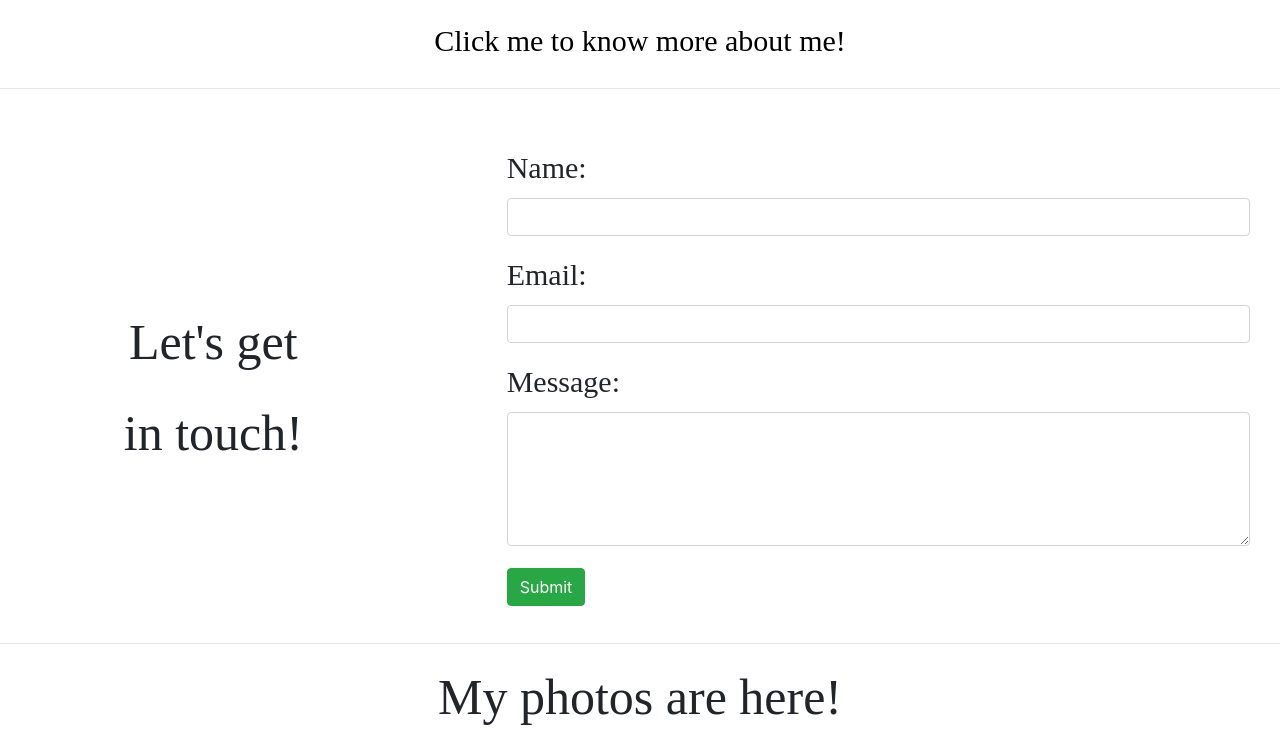
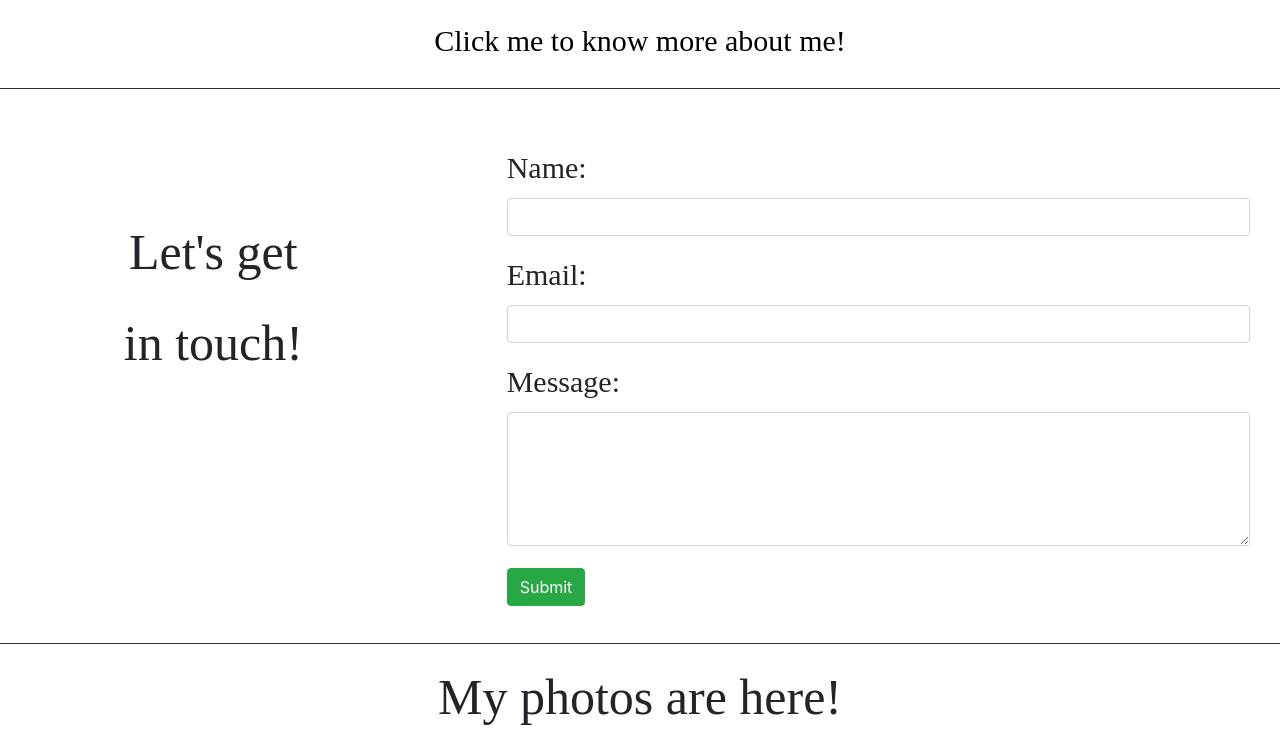
Before and after one commit to kp1181/kp1181.github.io, a plain HTML site: page index.html in a window 1280 px wide. Shown: the part 783-1531 px from the top of the page. Drawn offline with nearby package versions, Linux system fonts and the light colour scheme; a web font is replaced by a local one.

Commit message:
complete1

```diff
--- a/css/style.css
+++ b/css/style.css
@@ -38,7 +38,7 @@ h1
 {
   font-family: 'Annie Use Your Telescope';
   font-size: 50px;
-  padding-top:200px;
+  padding-top:110px;
   padding-bottom: 20px;
   padding-right: 30px;
   padding-left: 880px;
@@ -59,3 +59,9 @@ a{
   margin-left:30px;
   margin-right:30px;
 }
+
+hr {
+    height: 1px;
+    color: #333;
+    background-color: #333;
+}
--- a/index.html
+++ b/index.html
@@ -130,6 +130,7 @@
 
     </div>
 
+    <hr>
 
     <footer class="page-footer font-small special-color-dark">
 
```
